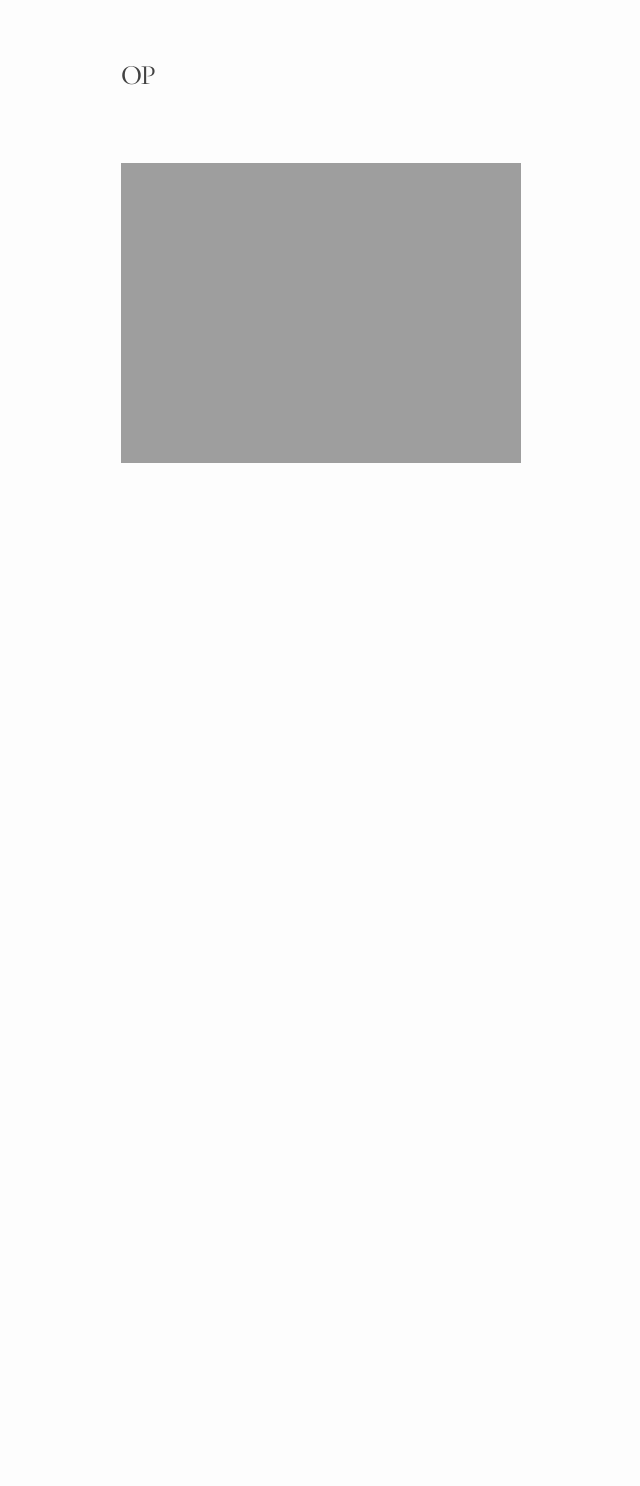
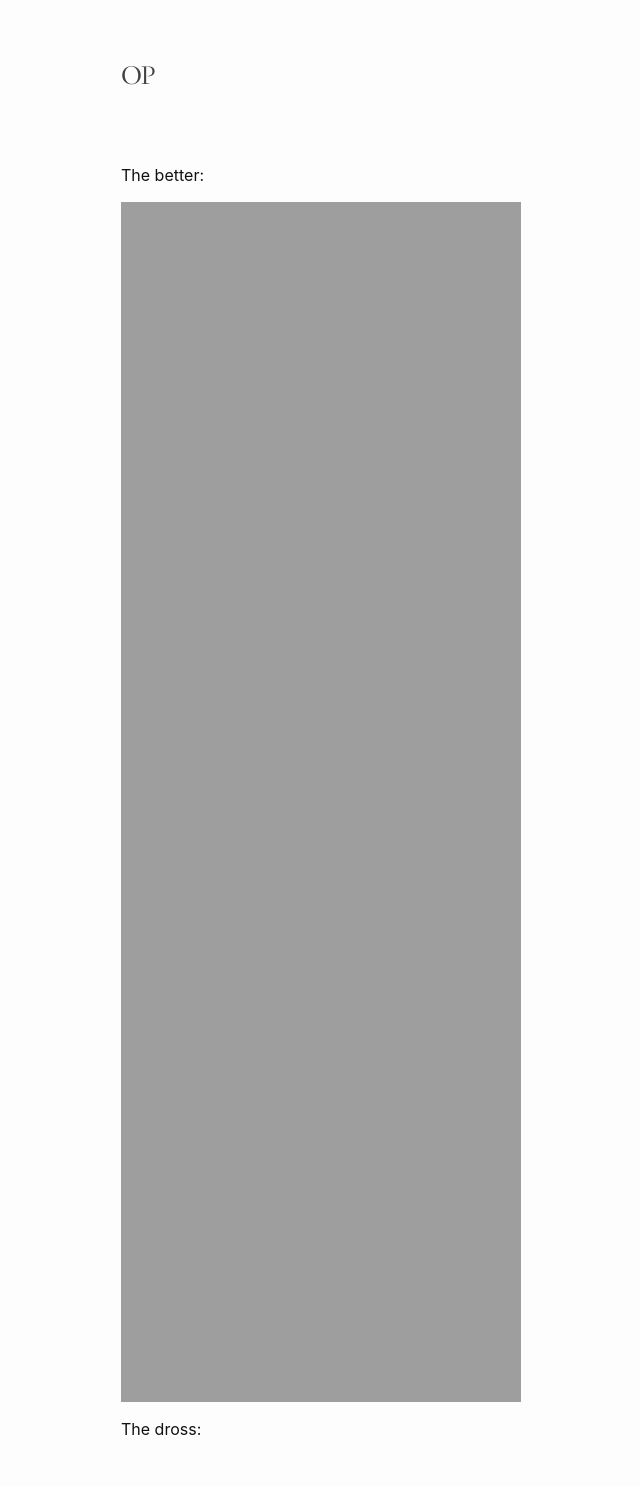
Before and after one commit to TheatrumMundi/TheatrumMundi, a Jekyll site: the page built from _posts/2022-12-31-a-few-photographs.markdown, in a window 1280 px wide. Shown: the whole page, without its empty margins (149-789 px from the left). Built offline with Jekyll 4.4.1, drawn with Linux system fonts in a browser that asks for light colours; some web fonts are replaced; before the commit the page ends 900 px from its top, so only the background shows below that.

Commit message:
Update 2022-12-31-a-few-photographs.markdown

```diff
--- a/_posts/2022-12-31-a-few-photographs.markdown
+++ b/_posts/2022-12-31-a-few-photographs.markdown
@@ -4,5 +4,11 @@ title:  "A Few Photographs"
 categories: post
 ---
 
+The better:
 
-![Photograph 1]({{site.url}}{{ site.baseurl }}/assets/photographs/IMG_0653.jpg)
+![Photograph 1]({{site.url}}{{ site.baseurl }}/assets/photographs//post-photographs-1IMG_0653.jpg)
+![Photograph 1]({{site.url}}{{ site.baseurl }}/assets/photographs//post-photographs-1IMG_0664.jpg)
+![Photograph 1]({{site.url}}{{ site.baseurl }}/assets/photographs//post-photographs-1IMG_0718.jpg)
+![Photograph 1]({{site.url}}{{ site.baseurl }}/assets/photographs//post-photographs-1IMG_0739.jpg)
+
+The dross:
```
